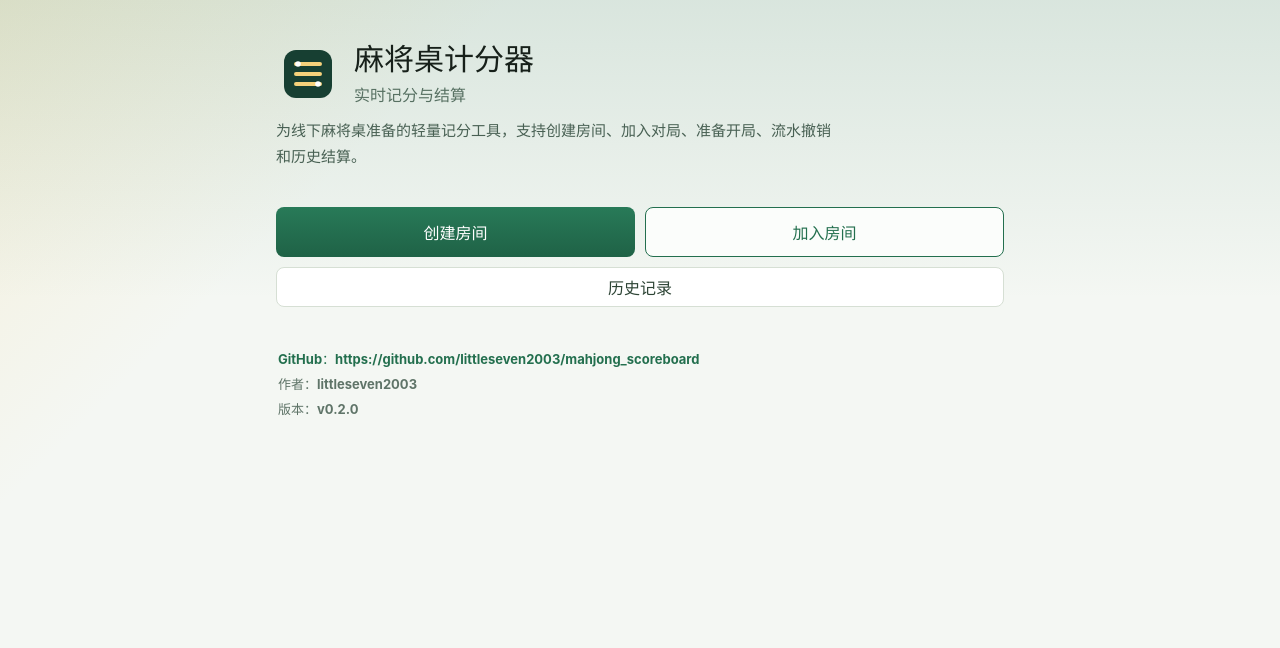
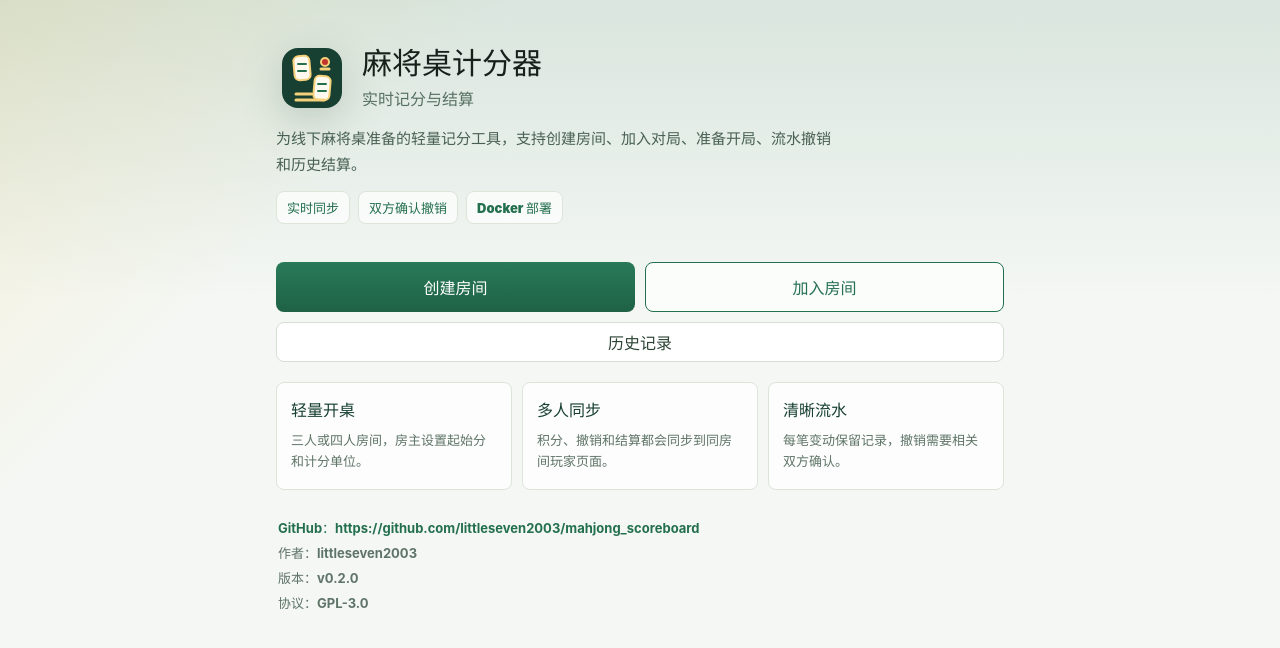
Before and after one commit to littleseven2003/mahjong_scoreboard, a Vue app in the folder web/: page / in a window 1280 px wide. Shown: the top 648 px of the page. Built offline with nearby package versions, Linux system fonts and the light colour scheme.

Commit message:
feat: 优化记分入口和首页展示

```diff
--- a/web/src/components/AppLogo.vue
+++ b/web/src/components/AppLogo.vue
@@ -1,10 +1,13 @@
 <template>
   <div class="app-logo" aria-label="麻将桌计分器">
-    <svg viewBox="0 0 64 64" role="img" aria-hidden="true">
-      <rect x="8" y="8" width="48" height="48" rx="12" />
-      <path d="M20 22h24M20 32h24M20 42h24" />
-      <circle cx="22" cy="22" r="2.8" />
-      <circle cx="42" cy="42" r="2.8" />
+    <svg viewBox="0 0 72 72" role="img" aria-hidden="true">
+      <rect class="logo-table" x="6" y="6" width="60" height="60" rx="16" />
+      <rect class="logo-tile tile-east" x="18" y="14" width="16" height="24" rx="5" />
+      <rect class="logo-tile tile-west" x="38" y="34" width="16" height="24" rx="5" />
+      <path class="logo-line" d="M22 22h8M22 29h8M42 42h8M42 49h8" />
+      <path class="logo-score" d="M20 52h16M20 58h28" />
+      <circle class="logo-dot" cx="49" cy="20" r="4" />
+      <path class="logo-dot-line" d="M45 27h8" />
     </svg>
     <div>
       <strong>麻将桌计分器</strong>
--- a/web/src/styles/main.css
+++ b/web/src/styles/main.css
@@ -113,24 +113,54 @@ h2 {
 }
 
 .app-logo svg {
-  width: 64px;
-  height: 64px;
+  width: 72px;
+  height: 72px;
   flex: 0 0 auto;
+  filter: drop-shadow(0 12px 20px rgba(23, 63, 50, 0.18));
 }
 
-.app-logo rect {
+.logo-table {
   fill: #173f32;
 }
 
-.app-logo path {
-  fill: none;
+.logo-tile {
+  fill: #fffaf0;
   stroke: #f5d17b;
-  stroke-linecap: round;
-  stroke-width: 4;
+  stroke-width: 2;
 }
 
-.app-logo circle {
-  fill: #ffffff;
+.tile-east {
+  transform: rotate(-5deg);
+  transform-origin: 26px 26px;
+}
+
+.tile-west {
+  transform: rotate(5deg);
+  transform-origin: 46px 46px;
+}
+
+.logo-line,
+.logo-score,
+.logo-dot-line {
+  fill: none;
+  stroke-linecap: round;
+}
+
+.logo-line {
+  stroke: #236f4e;
+  stroke-width: 2;
+}
+
+.logo-score,
+.logo-dot-line {
+  stroke: #f5d17b;
+  stroke-width: 3;
+}
+
+.logo-dot {
+  fill: #c2342b;
+  stroke: #f5d17b;
+  stroke-width: 2;
 }
 
 .app-logo strong,
@@ -158,6 +188,52 @@ h2 {
 .home-actions .ghost-button {
   grid-column: 1 / -1;
   width: 100%;
+}
+
+.home-highlight-row {
+  display: flex;
+  flex-wrap: wrap;
+  gap: 8px;
+  margin-top: -8px;
+}
+
+.home-highlight-row span {
+  padding: 6px 10px;
+  border: 1px solid #dce5d8;
+  border-radius: 8px;
+  background: rgba(255, 255, 255, 0.72);
+  color: #236f4e;
+  font-size: 13px;
+  font-weight: 900;
+}
+
+.home-info-grid {
+  display: grid;
+  grid-template-columns: repeat(3, minmax(0, 1fr));
+  gap: 10px;
+  margin-bottom: 14px;
+}
+
+.home-info-grid article {
+  display: grid;
+  gap: 6px;
+  min-height: 108px;
+  padding: 14px;
+  border: 1px solid #dde5d9;
+  border-radius: 8px;
+  background: rgba(255, 255, 255, 0.78);
+}
+
+.home-info-grid strong {
+  color: #173f32;
+  font-size: 16px;
+}
+
+.home-info-grid span {
+  color: #5f7468;
+  font-size: 13px;
+  font-weight: 700;
+  line-height: 1.6;
 }
 
 .panel {
@@ -208,6 +284,15 @@ label {
   font-size: 14px;
   font-weight: 700;
   line-height: 1.6;
+}
+
+.action-grid {
+  display: grid;
+  gap: 10px;
+}
+
+.action-grid.two {
+  grid-template-columns: 1fr 1fr;
 }
 
 input,
@@ -399,18 +484,6 @@ button:disabled {
   font-weight: 800;
 }
 
-.score-action-button {
-  width: 100%;
-  min-height: 36px;
-  margin-top: 2px;
-  border: 1px solid rgba(245, 209, 123, 0.7);
-  border-radius: 8px;
-  background: rgba(245, 209, 123, 0.18);
-  color: #fce6a5;
-  cursor: pointer;
-  font-weight: 900;
-}
-
 .win {
   color: #c2342b !important;
 }
@@ -567,6 +640,54 @@ button:disabled {
   margin-top: 2px;
 }
 
+.choice-field {
+  display: grid;
+  gap: 8px;
+  margin-top: 14px;
+}
+
+.choice-field > span {
+  color: #34483b;
+  font-size: 14px;
+  font-weight: 800;
+}
+
+.player-choice-grid {
+  display: grid;
+  grid-template-columns: repeat(2, minmax(0, 1fr));
+  gap: 8px;
+}
+
+.player-choice-grid button {
+  min-height: 46px;
+  padding: 0 10px;
+  border: 1px solid #c9d6c9;
+  border-radius: 8px;
+  background: #f8faf7;
+  color: #2d4435;
+  cursor: pointer;
+  font-weight: 900;
+}
+
+.player-choice-grid button.active {
+  border-color: #236f4e;
+  background: #236f4e;
+  color: #ffffff;
+}
+
+.player-choice-grid button:disabled {
+  border-color: #e1e6de;
+  background: #edf1eb;
+  color: #9aaa9f;
+  opacity: 1;
+}
+
+.player-choice-grid button.active:disabled {
+  border-color: #236f4e;
+  background: #236f4e;
+  color: #ffffff;
+}
+
 .project-footer {
   display: grid;
   gap: 6px;
@@ -658,7 +779,21 @@ button:disabled {
     font-size: 24px;
   }
 
+  .app-logo svg {
+    width: 64px;
+    height: 64px;
+  }
+
+  .home-info-grid {
+    grid-template-columns: 1fr;
+  }
+
   .grid.two {
+    grid-template-columns: 1fr;
+  }
+
+  .action-grid.two,
+  .player-choice-grid {
     grid-template-columns: 1fr;
   }
 
--- a/web/src/views/HomeView.vue
+++ b/web/src/views/HomeView.vue
@@ -7,6 +7,7 @@ const CONTINUE_TIMEOUT_MS = 12 * 60 * 60 * 1000
 const githubUrl = 'https://github.com/littleseven2003/mahjong_scoreboard'
 const author = 'littleseven2003'
 const version = 'v0.2.0'
+const homeHighlights = ['实时同步', '双方确认撤销', 'Docker 部署']
 
 type ContinueRoom = {
   state: RoomState
@@ -63,12 +64,30 @@ onMounted(() => {
     <header class="home-hero">
       <AppLogo />
       <p class="home-subtitle">为线下麻将桌准备的轻量记分工具，支持创建房间、加入对局、准备开局、流水撤销和历史结算。</p>
+      <div class="home-highlight-row">
+        <span v-for="item in homeHighlights" :key="item">{{ item }}</span>
+      </div>
       <div class="home-actions">
         <RouterLink class="primary-button" to="/room/create">创建房间</RouterLink>
         <RouterLink class="secondary-button" to="/room/join">加入房间</RouterLink>
         <RouterLink class="ghost-button" to="/history">历史记录</RouterLink>
       </div>
     </header>
+
+    <section class="home-info-grid">
+      <article>
+        <strong>轻量开桌</strong>
+        <span>三人或四人房间，房主设置起始分和计分单位。</span>
+      </article>
+      <article>
+        <strong>多人同步</strong>
+        <span>积分、撤销和结算都会同步到同房间玩家页面。</span>
+      </article>
+      <article>
+        <strong>清晰流水</strong>
+        <span>每笔变动保留记录，撤销需要相关双方确认。</span>
+      </article>
+    </section>
 
     <section v-if="continuableRooms.length || continueLoading" class="panel">
       <div class="section-title">
@@ -103,6 +122,7 @@ onMounted(() => {
       <a :href="githubUrl" target="_blank" rel="noreferrer">GitHub：{{ githubUrl }}</a>
       <span>作者：{{ author }}</span>
       <span>版本：{{ version }}</span>
+      <span>协议：GPL-3.0</span>
     </footer>
   </main>
 </template>
```
Also changed, not shown: web/src/views/RoomView.vue (+73 -31 lines), 3 other files (tests, documents, lock files or other folders).
